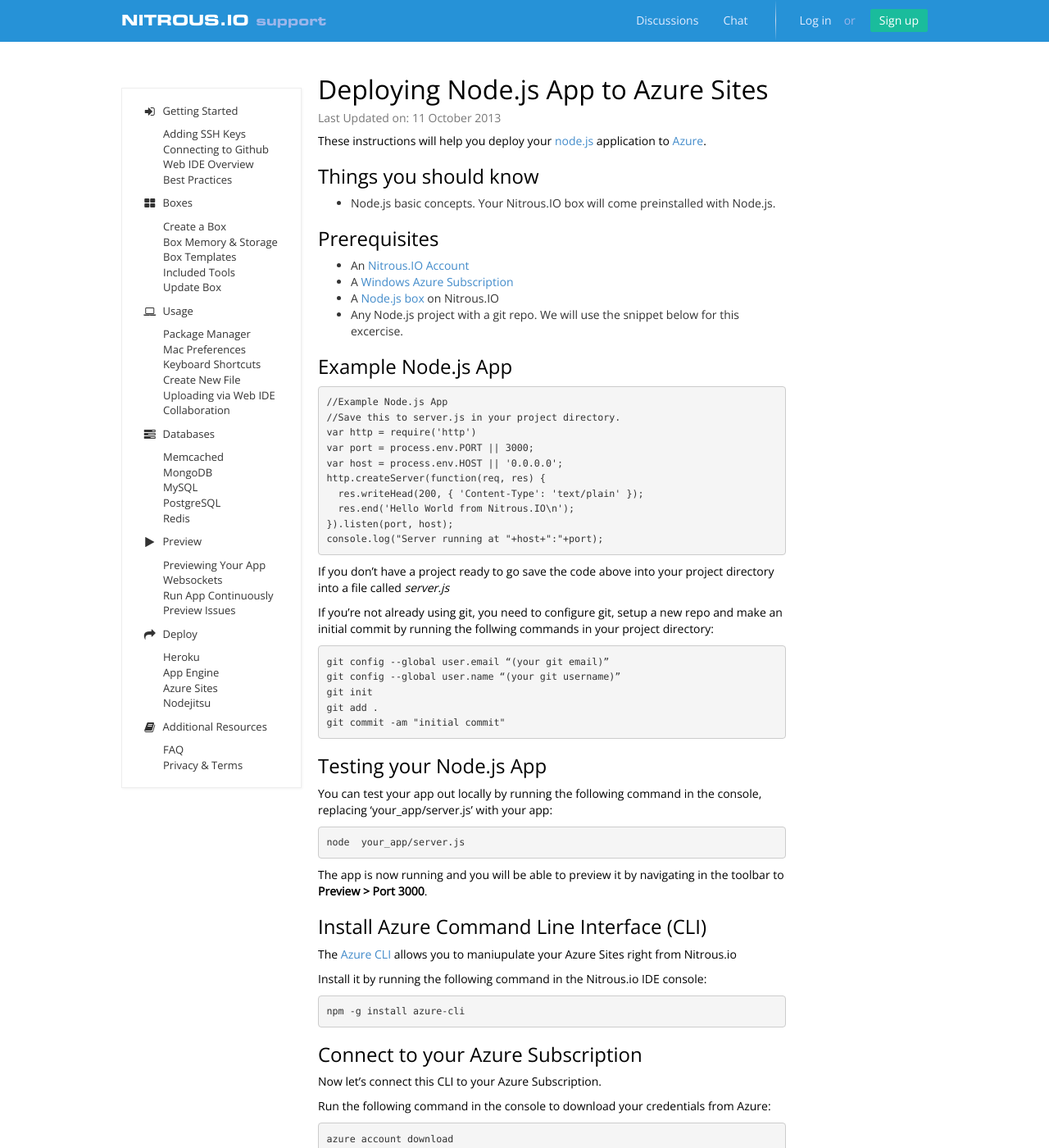
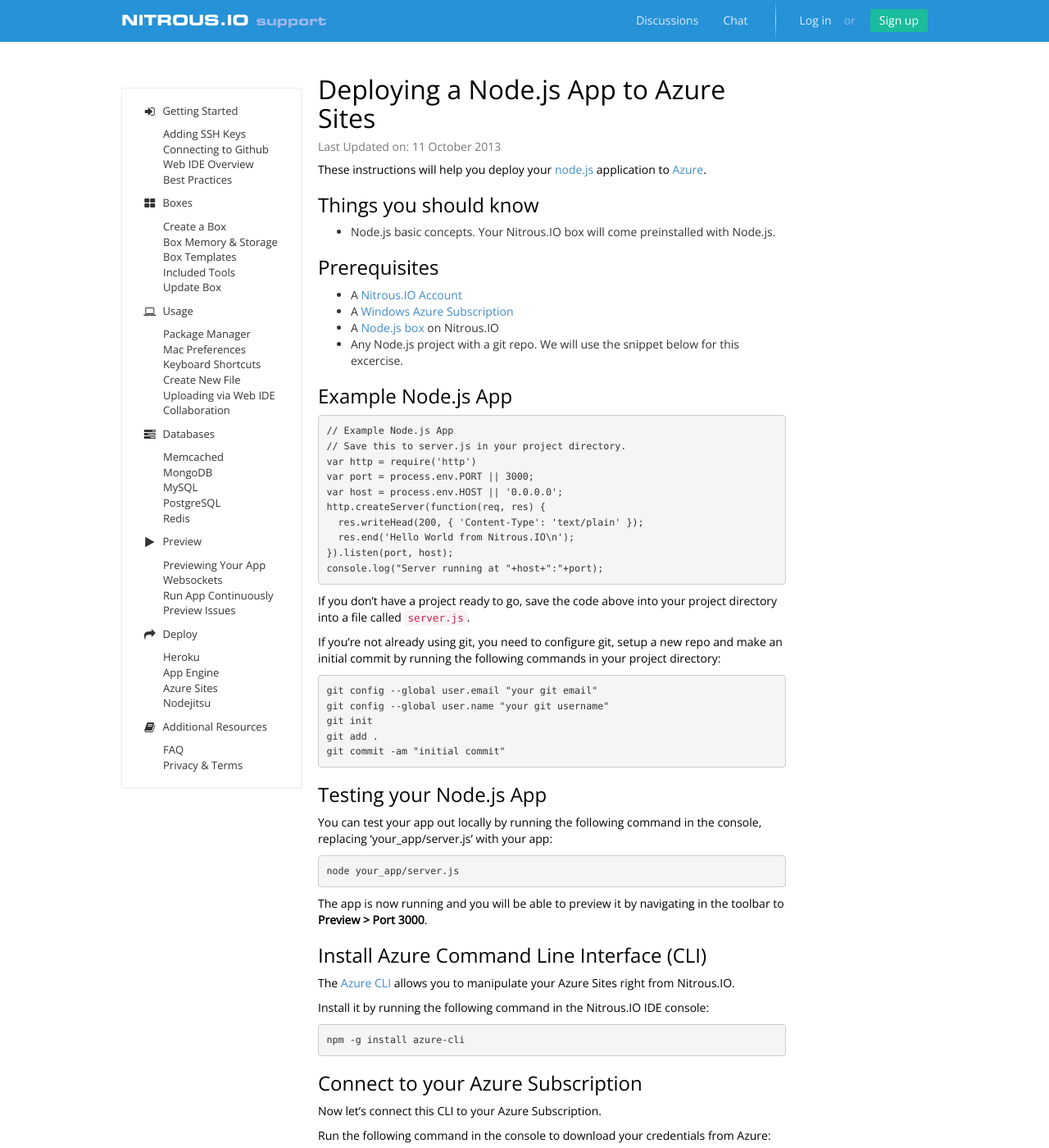
Before and after one commit to pkallberg/help.nitrous.io, a Jekyll site: the page built from _posts/2013-10-11-azure-sites.md, in a window 1280 px wide and 1400 px high. Shown: the whole window at 82% size. Built offline with Jekyll 4.4.1, drawn with Linux system fonts in a browser that asks for light colours; comment, search, counter and statistics services are not loaded; some of the changed text lies outside the part shown.

Commit message:
Some trivial cleanup and consistency.

```diff
--- a/_posts/2013-10-11-azure-sites.md
+++ b/_posts/2013-10-11-azure-sites.md
@@ -1,5 +1,5 @@
 ---
-title: Deploying Node.js App to Azure Sites
+title: Deploying a Node.js App to Azure Sites
 published: true
 categories: [deployment]
 layout: article
@@ -13,15 +13,15 @@
 
 ### Prerequisites
 
-* An [Nitrous.IO Account](https://www.nitrous.io)
+* A [Nitrous.IO Account](https://www.nitrous.io)
 * A [Windows Azure Subscription](http://www.windowsazure.com/en-us/pricing/free-trial/?ref=nitrous.io)
 * A [Node.js box](https://www.nitrous.io/app#/boxes) on Nitrous.IO
 * Any Node.js project with a git repo. We will use the snippet below for this excercise.
 
 ### Example Node.js App
 
-    //Example Node.js App
-    //Save this to server.js in your project directory.
+    // Example Node.js App
+    // Save this to server.js in your project directory.
     var http = require('http')
     var port = process.env.PORT || 3000;
     var host = process.env.HOST || '0.0.0.0';
@@ -31,12 +31,12 @@
     }).listen(port, host);
     console.log("Server running at "+host+":"+port);
 
-If you don't have a project ready to go save the code above into your project directory into a file called *server.js*
+If you don't have a project ready to go, save the code above into your project directory into a file called `server.js`.
 
-If you're not already using git, you need to configure git,  setup a new repo and make an initial commit by running the follwing commands in your project directory:
+If you're not already using git, you need to configure git, setup a new repo and make an initial commit by running the following commands in your project directory:
 
-    git config --global user.email “(your git email)”
-    git config --global user.name “(your git username)”
+    git config --global user.email "your git email"
+    git config --global user.name "your git username"
     git init
     git add .
     git commit -am "initial commit"
@@ -45,15 +45,15 @@
 
 You can test your app out locally by running the following command in the console, replacing 'your_app/server.js' with your app:
 
-    node  your_app/server.js
+    node your_app/server.js
 
 The app is now running and you will be able to preview it by navigating in the toolbar to **Preview > Port 3000**.
 
 ### Install Azure Command Line Interface (CLI)
 
-The [Azure CLI](http://www.windowsazure.com/en-us/manage/install-and-configure-cli/) allows you to  maniupulate your Azure Sites right from Nitrous.io
+The [Azure CLI](http://www.windowsazure.com/en-us/manage/install-and-configure-cli/) allows you to manipulate your Azure Sites right from Nitrous.IO.
 
-Install it by running the following command in the Nitrous.io IDE console:
+Install it by running the following command in the Nitrous.IO IDE console:
 
     npm -g install azure-cli
 
```
Also changed, not shown: other parts of _posts/2013-10-11-azure-sites.md (+4 -4 lines).
